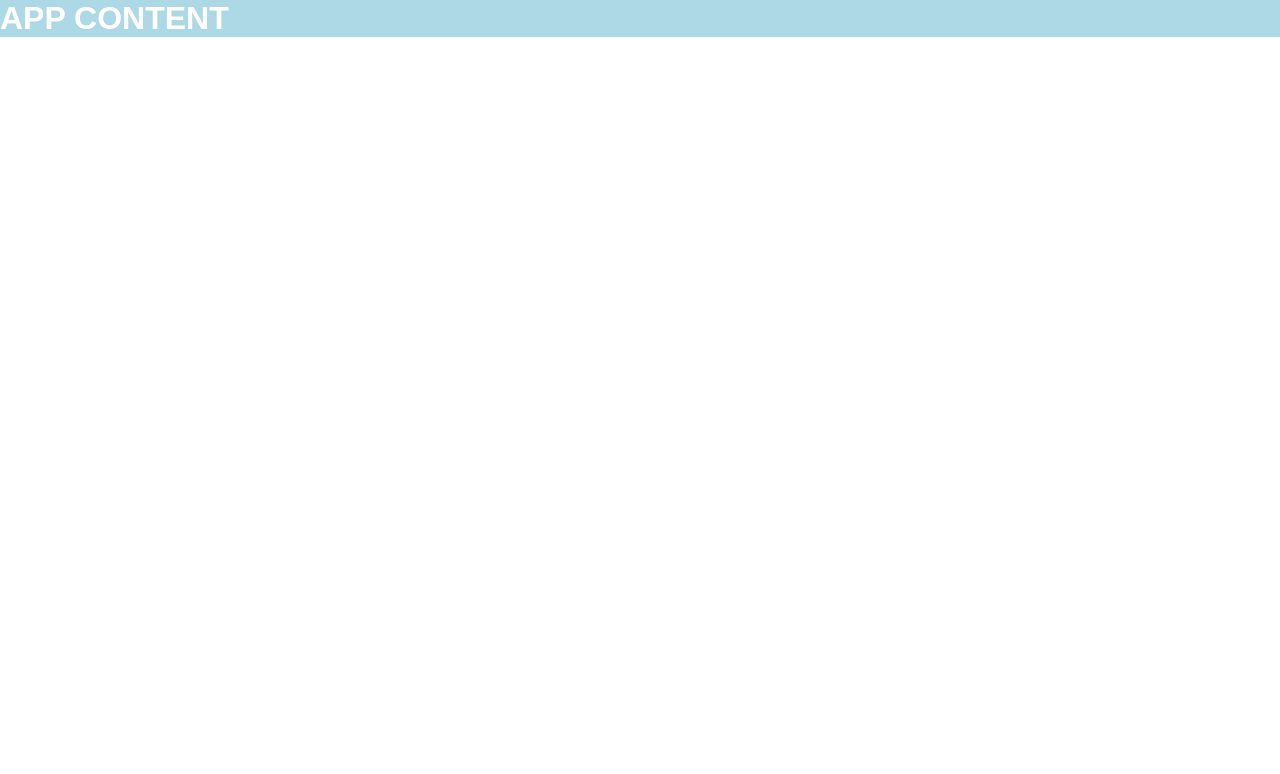
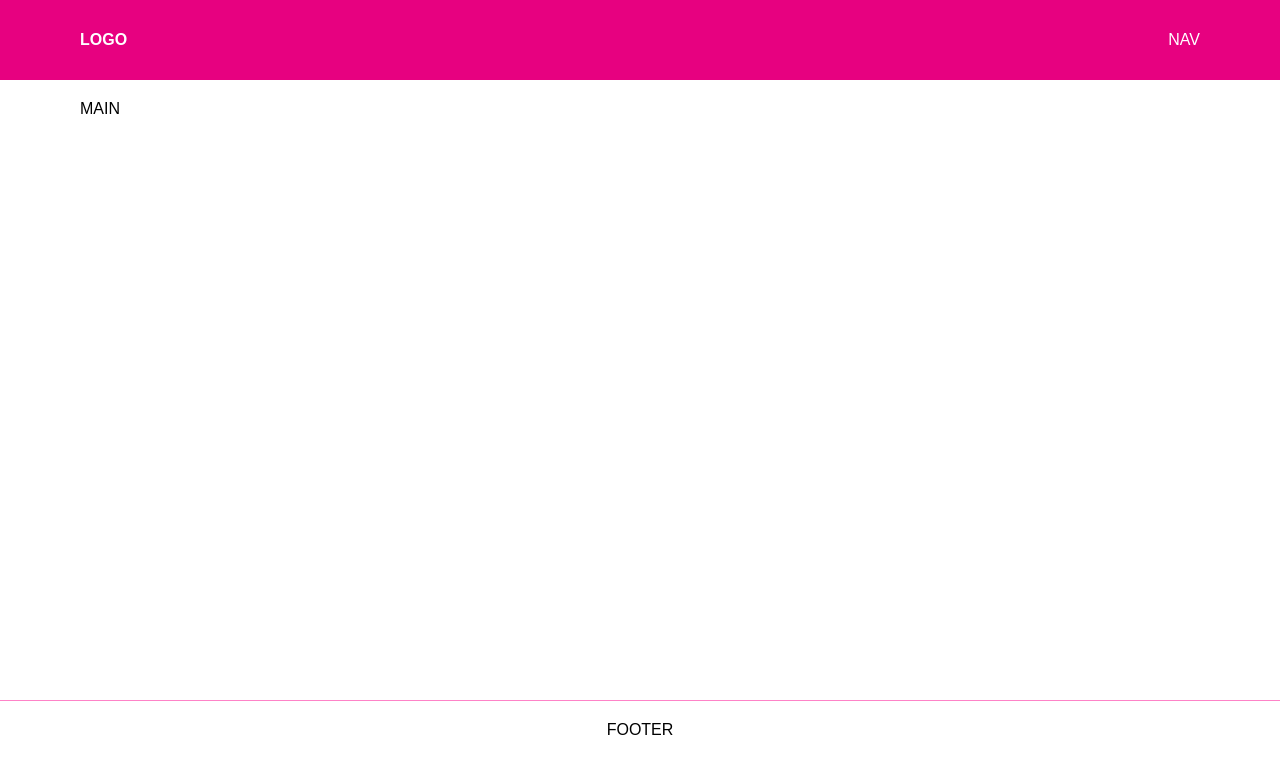
Before and after one commit to yygthb/vue-cli-test, a Vue app: page / in a window 1280 px wide. Shown: the top 774 px of the page. Built offline with nearby package versions, Linux system fonts and the light colour scheme.

Commit message:
feat: header, main, footer components

```diff
--- a/src/App.vue
+++ b/src/App.vue
@@ -1,23 +1,35 @@
 <template>
   <div class="app">
-    <h1 class="app__title">APP CONTENT</h1>
+    <header-component />
+    <main-component class="app__main" />
+    <footer-component />
   </div>
 </template>
 
 <script>
+import HeaderComponent from '@/components/header/HeaderComponent.vue';
+import MainComponent from '@/components/main/MainComponent.vue';
+import FooterComponent from '@/components/footer/FooterComponent.vue';
+
 export default {
   name: 'App',
+  components: {
+    HeaderComponent,
+    MainComponent,
+    FooterComponent,
+  },
 };
 </script>
 
 <style lang="scss">
-@import "./styles/index.scss";
 
 .app {
-  background-color: lightblue;
+  display: flex;
+  flex-direction: column;
+  min-height: 100vh;
 
-  &__title {
-    color: #fff;
+  &__main {
+    flex: 1;
   }
 }
 </style>
--- /dev/null
+++ b/src/components/footer/FooterComponent.vue
@@ -0,0 +1,27 @@
+<template>
+  <footer class="footer">
+    <div class="container">
+      <div class="footer__container">
+        <p>FOOTER</p>
+      </div>
+    </div>
+  </footer>
+</template>
+
+<script>
+export default {
+  name: 'FooterComponent',
+};
+</script>
+
+<style lang="scss" scoped>
+.footer {
+  height: 100px;
+  padding: 20px 0;
+  border-top: 1px solid lighten($color-main, 30%);
+
+  &__container {
+    text-align: center;
+  }
+}
+</style>
--- /dev/null
+++ b/src/components/header/HeaderComponent.vue
@@ -0,0 +1,44 @@
+<template>
+  <header class="header">
+    <div class="container">
+      <div class="header__container">
+        <p class="logo">LOGO</p>
+
+        <nav-component />
+      </div>
+    </div>
+  </header>
+</template>
+
+<script>
+import NavComponent from '@/components/nav/NavComponent.vue';
+
+export default {
+  name: 'FooterComponent',
+  components: {
+    NavComponent,
+  },
+};
+</script>
+
+<style lang="scss" scoped>
+.header {
+  background-color: $color-main;
+  color: #fff;
+
+  &__container {
+    display: flex;
+    justify-content: space-between;
+    align-items: center;
+    height: 80px;
+
+    @include media(m) {
+      height: 60px;
+    }
+
+    .logo {
+      font-weight: 700;
+    }
+  }
+}
+</style>
--- /dev/null
+++ b/src/components/main/MainComponent.vue
@@ -0,0 +1,21 @@
+<template>
+  <main class="main">
+    <div class="container">
+      <div class="main__container">
+        <p>MAIN</p>
+      </div>
+    </div>
+  </main>
+</template>
+
+<script>
+export default {
+  name: 'FooterComponent',
+};
+</script>
+
+<style lang="scss" scoped>
+.main {
+  margin: 20px 0;
+}
+</style>
--- /dev/null
+++ b/src/components/nav/NavComponent.vue
@@ -0,0 +1,15 @@
+<template>
+  <nav class="nav">
+    <ul class="nav__items">
+      NAV
+    </ul>
+  </nav>
+</template>
+
+<script>
+export default {
+  name: 'NavComponent',
+};
+</script>
+
+<style lang="scss" scoped></style>
--- a/src/styles/_base.scss
+++ b/src/styles/_base.scss
@@ -3,6 +3,7 @@
 *::after {
   margin: 0;
   padding: 0;
+  box-sizing: border-box;
 }
 
 body {
@@ -20,6 +21,15 @@ a {
 }
 
 .container {
-  width: 500px;
+  max-width: 1200px;
   margin: 0 auto;
+  padding: 0 40px;
+
+  @include media(t) {
+    padding: 0 20px;
+  }
+
+  @include media(m) {
+    padding: 0 10px;
+  }
 }
--- a/src/styles/_colors.scss
+++ b/src/styles/_colors.scss
@@ -1 +1 @@
-$color-main: rgb(185, 7, 105);
+$color-main: rgb(231, 1, 128);
--- /dev/null
+++ b/src/styles/_responsive.scss
@@ -0,0 +1,26 @@
+// breakpoints
+// ----------------------------------
+$notebook-pb: 900px;
+$tablet-pb: 768px;
+$mobile-pb: 500px;
+
+$breakpoints: (
+  n: $notebook-pb,
+  t: $tablet-pb,
+  m: $mobile-pb,
+);
+
+// viewport width < breakpoint
+// ----------------------------------
+@mixin media($bp) {
+  @if map-has-key($breakpoints, $bp) == true {
+    @media (max-width: map-get($breakpoints, $bp)) {
+      @content;
+    }
+  }
+  else {
+    @media (max-width: $bp) {
+      @content;
+    }
+  }
+}
--- a/src/styles/main.scss
+++ b/src/styles/main.scss
@@ -1,2 +1,4 @@
 @import "colors";
+@import "responsive";
+
 @import "base";
--- a/vue.config.js
+++ b/vue.config.js
@@ -2,4 +2,13 @@ const { defineConfig } = require('@vue/cli-service');
 
 module.exports = defineConfig({
   transpileDependencies: true,
+  css: {
+    loaderOptions: {
+      scss: {
+        additionalData: `
+          @import "@/styles/index.scss";
+        `,
+      },
+    },
+  },
 });
```
